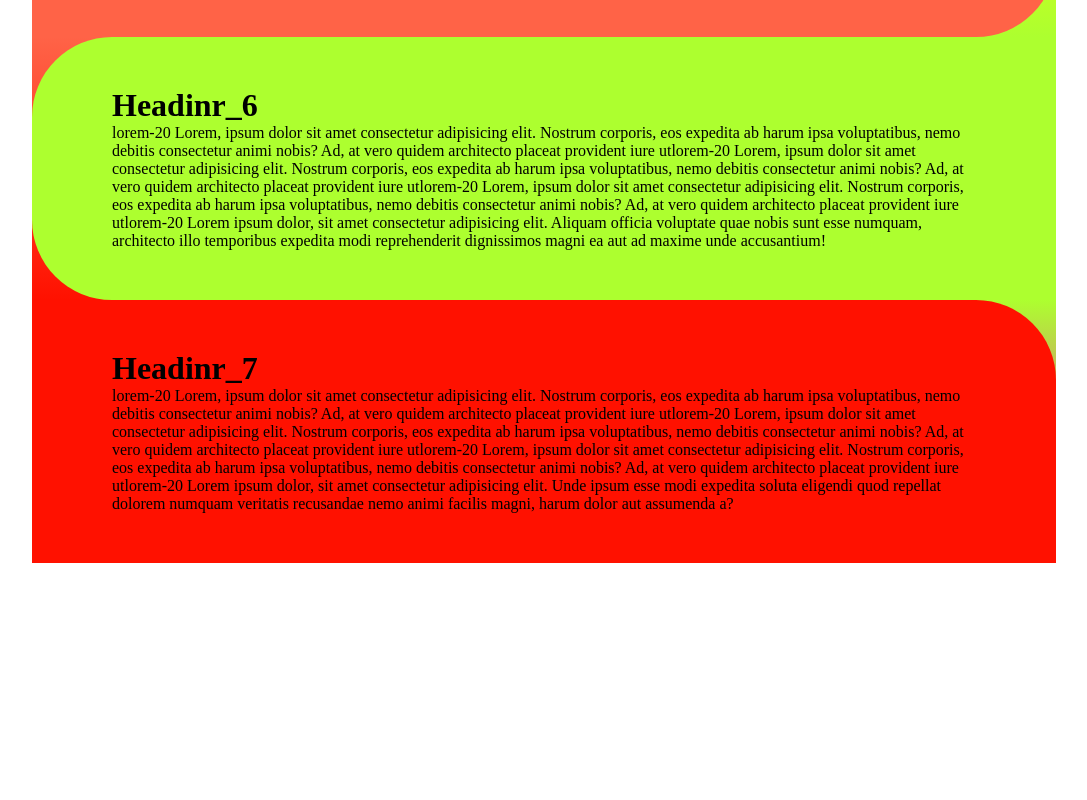
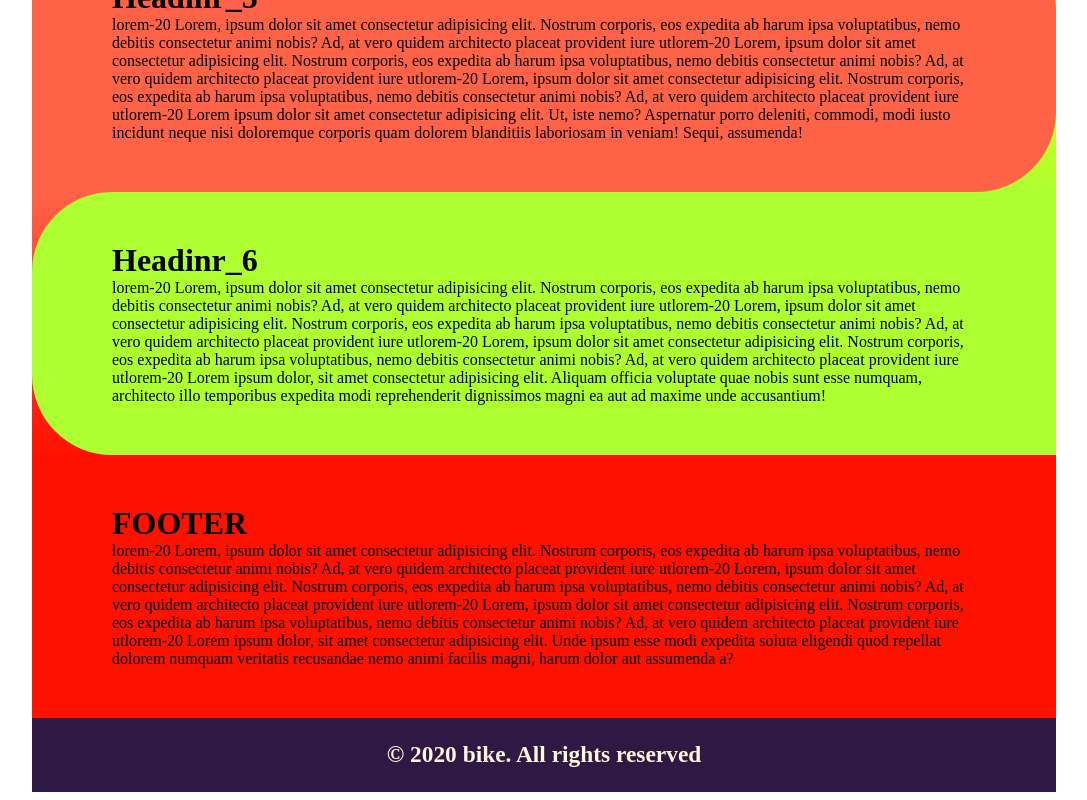
Before and after one commit to tahamahmud/chlange, a plain HTML site: page index.html in a window 1280 px wide. Shown: the part 1286-2086 px from the top of the page, without its empty margins (96-1183 px from the left). Before the commit the page ends 1857 px from the top, so only its background shows below. Drawn offline with Linux system fonts and the light colour scheme.

Commit message:
all-done

```diff
--- a/index.html
+++ b/index.html
@@ -10,6 +10,12 @@
 </head>
 
 <body>
+    <div id="div-color-main">
+        <div class="container" id="color-main">
+            <h1>Nav</h1>
+            <p>img </p>
+        </div>
+    </div>
 
 
     <div id="div-color-1">
@@ -109,7 +115,7 @@
 
     <div id="div-color-7">
         <div class="container" id="color-7">
-            <h1>Headinr_7</h1>
+            <h1>FOOTER</h1>
             <p>lorem-20 Lorem, ipsum dolor sit amet consectetur adipisicing elit. Nostrum corporis, eos expedita ab harum
                 ipsa voluptatibus, nemo debitis consectetur animi nobis? Ad, at vero quidem architecto placeat provident
                 iure utlorem-20 Lorem, ipsum dolor sit amet consectetur adipisicing elit. Nostrum corporis, eos expedita ab
@@ -122,6 +128,10 @@
                 assumenda a?</p>
         </div>
     </div>
+    <div class="container" id="color-footer">
+
+        <h3>© 2020 bike. All rights reserved</h3>
+    </div>
 </body>
 
 </html>
--- a/style.css
+++ b/style.css
@@ -20,12 +20,22 @@ p{
 }
 
 
+#div-color-manin{
+    background-image: linear-gradient(#ffffff, green);
+ }
+#color-main{
+    background-color: #7c9dc9;
+    /* border-top-left-radius: 80px; */
+    /* border-bottom-right-radius: 80px; */
+}
+
 
 #div-color-1{
-    background-image: linear-gradient(#ffffff, green);
+    background-image: linear-gradient(#7c9dc9, green);
  }
 #color-1{
     background-color: blue;
+    border-top-left-radius: 80px;
     border-bottom-right-radius: 80px;
 }
 #div-color-2{
@@ -77,5 +87,15 @@ p{
   }
  #color-7{
      background-color: rgb(255, 17, 0);
-     border-top-right-radius: 80px;
  }
+ #color-footer{
+     background-color: rgb(47, 24, 68);
+     padding-top: 0px;
+     padding-bottom: 0;
+     font-size: 20px;
+     font-weight: 700;
+     color: cornsilk;
+     display: flex;
+     align-items: center;
+     justify-content: center;
+ }
```
